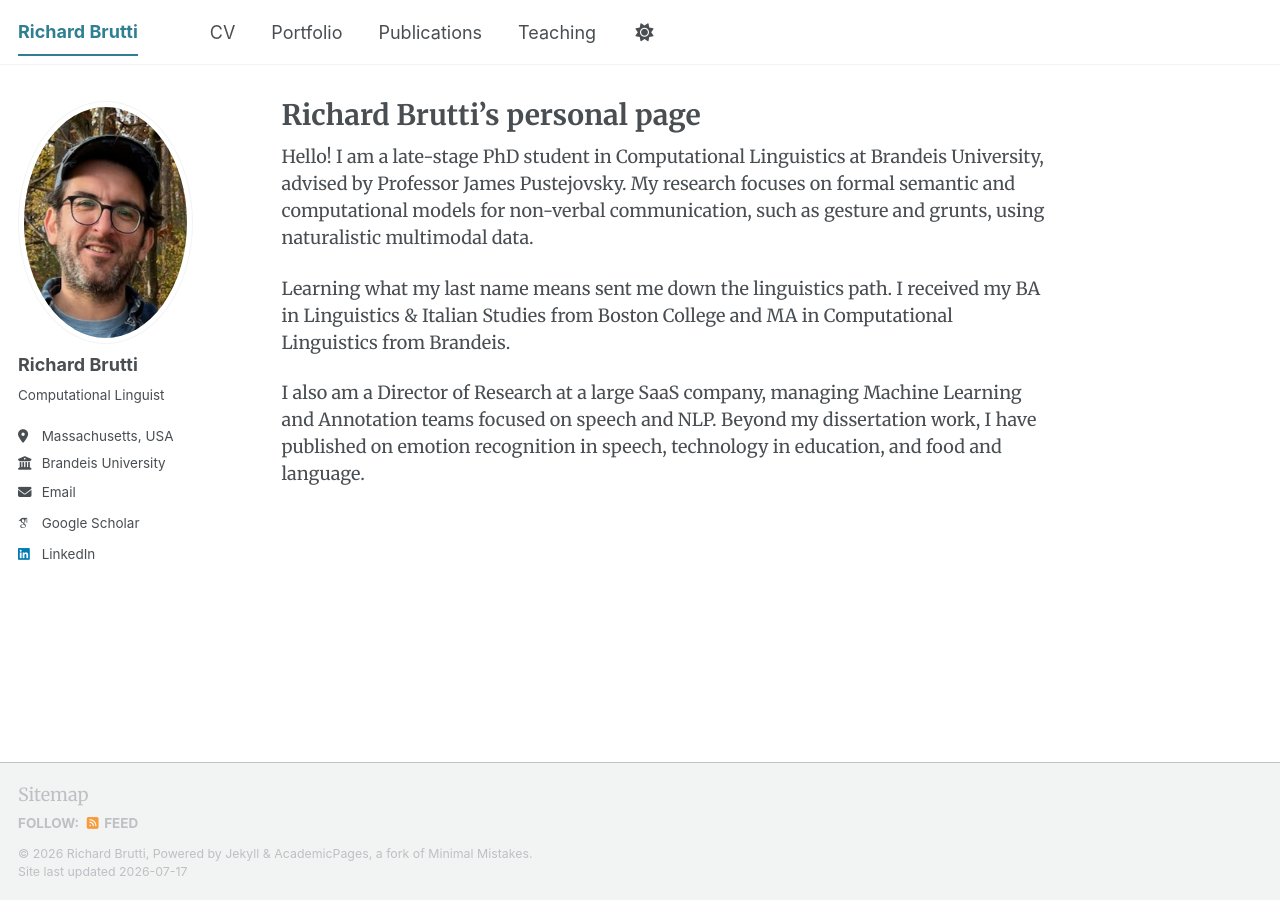
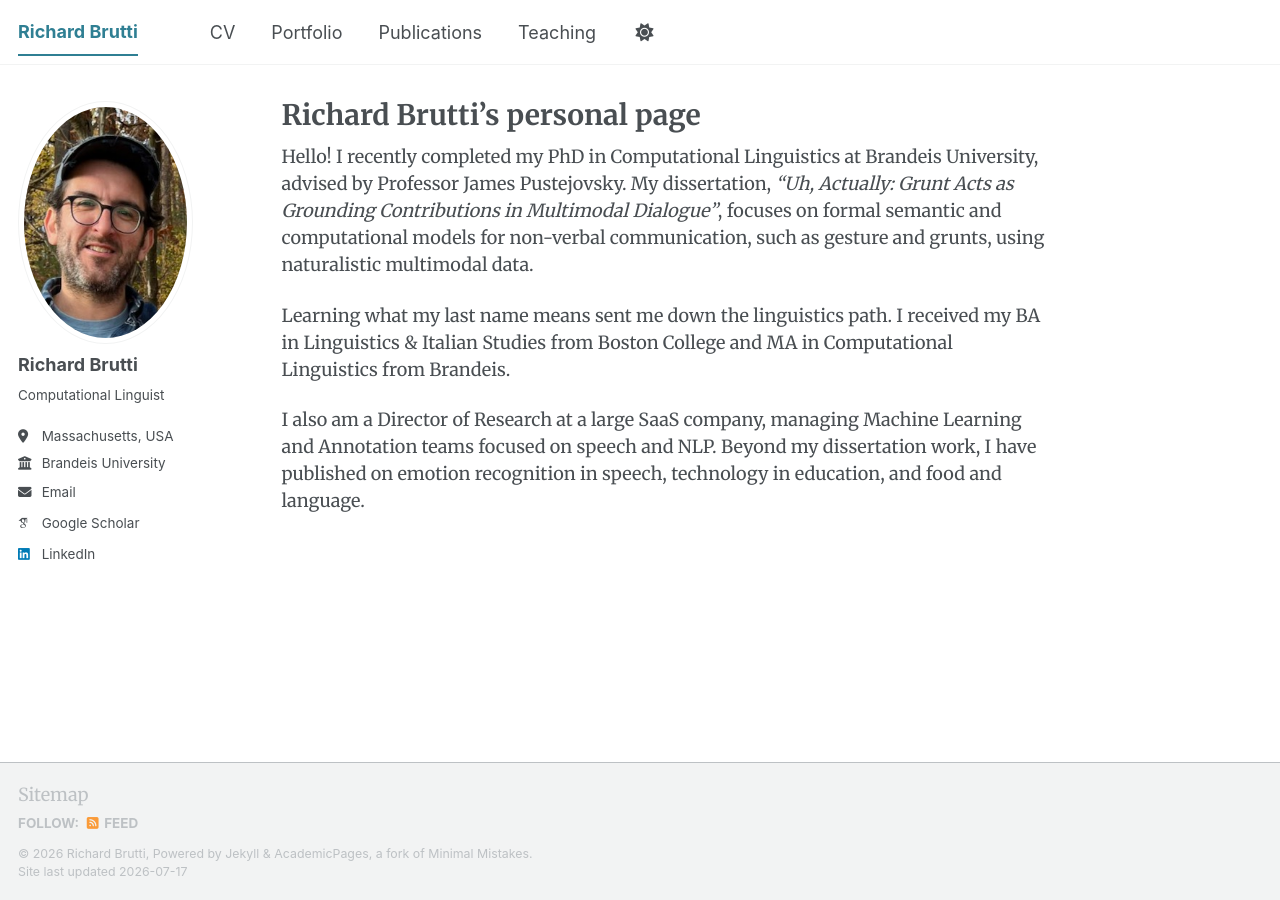
Before and after one commit to richardbrutti/richardbrutti.github.io, a Jekyll site: the page built from _pages/about.md, in a window 1280 px wide. Built offline with Jekyll 4.4.1, drawn with Linux system fonts in a browser that asks for light colours; some web fonts are replaced; a script bundle is joined from its source files by our own code; library files that are not in the unit come from our copies.

Commit message:
i graduated

```diff
--- a/_pages/about.md
+++ b/_pages/about.md
@@ -7,7 +7,7 @@ redirect_from:
   - /about.html
 ---
 
-Hello! I am a late-stage PhD student in Computational Linguistics at Brandeis University, advised by Professor James Pustejovsky. My research focuses on formal semantic and computational models for non-verbal communication, such as gesture and grunts, using naturalistic multimodal data.
+Hello! I recently completed my PhD in Computational Linguistics at Brandeis University, advised by Professor James Pustejovsky. My dissertation, *"Uh, Actually: Grunt Acts as Grounding Contributions in Multimodal Dialogue"*, focuses on formal semantic and computational models for non-verbal communication, such as gesture and grunts, using naturalistic multimodal data.
 
 Learning what my last name means sent me down the linguistics path. I received my BA in Linguistics & Italian Studies from Boston College and MA in Computational Linguistics from Brandeis.
 
```
